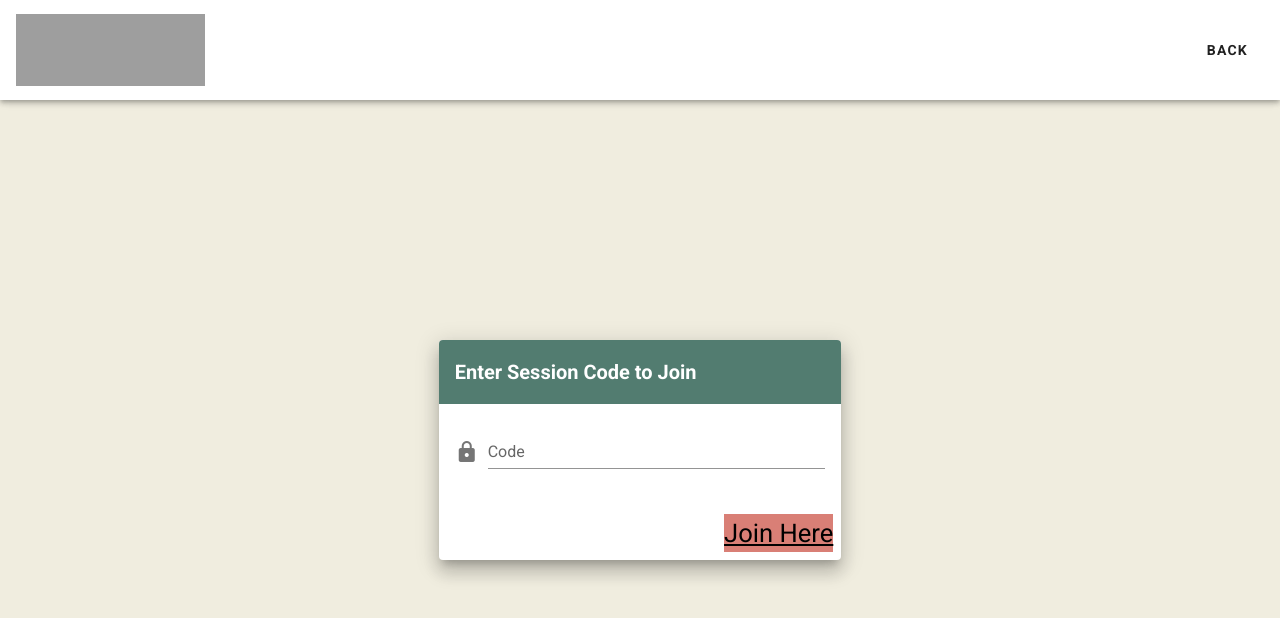
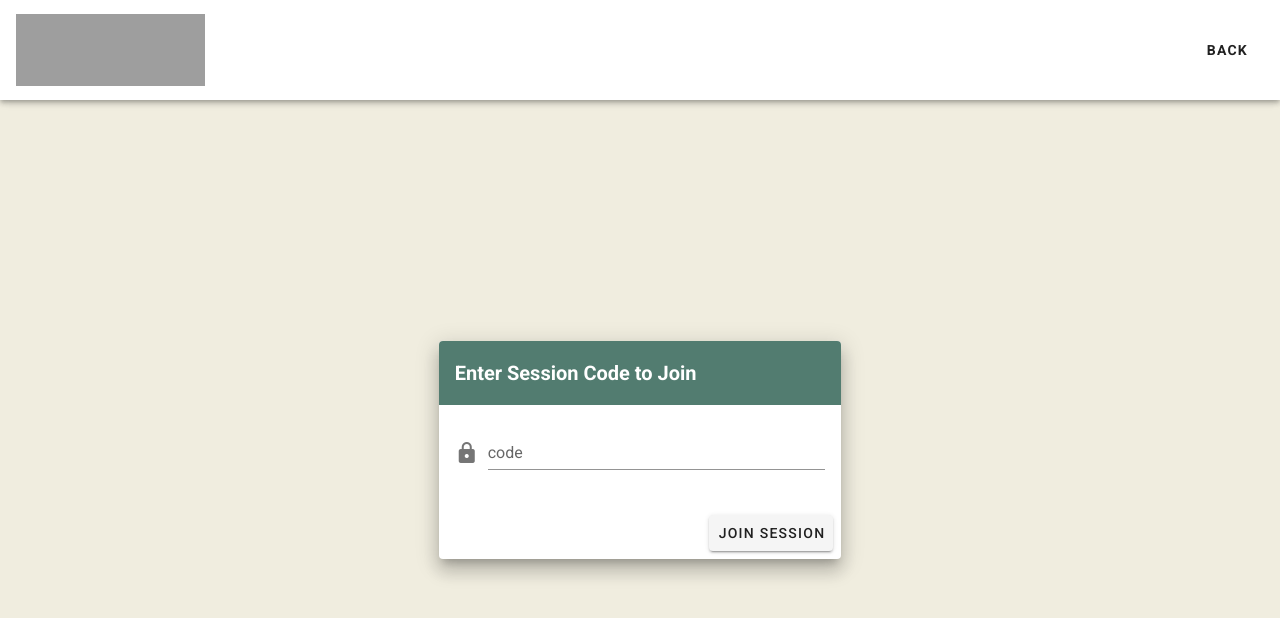
Before and after one commit to lyndonlzj/BrawlStars, a Vue app in the folder slm/: page /joincode in a window 1280 px wide. Shown: the top 618 px of the page. Built offline with nearby package versions, Linux system fonts and the light colour scheme; no server answers; sample sign-in values are in the browser's storage; grey boxes are pictures that could not be loaded.

Commit message:
Added join code function where check if code is found in database, if code found bring to sessionpage or else bring to not found page. Added buttons and beautify not found page.

```diff
--- a/slm/src/components/JoinCode.vue
+++ b/slm/src/components/JoinCode.vue
@@ -13,20 +13,20 @@
               <v-card-text>
                 <v-form>
                   <v-text-field
-                    id="Code"
-                    label="Code"
+                    id="code"
+                    label="code"
                     name="code"
                     type="text"
                     prepend-icon="mdi-lock"
-                    v-model="code"
+                    v-model="joincode"
                   />
                 </v-form>
               </v-card-text>
               <v-card-actions>
                 <v-spacer />
-                <router-link id="rl" :to="{name: 'sessionpage', params: {id: this.code}} ">
-                  Join Here
-                </router-link>
+                <v-btn id = "joinButton" @click.prevent="joinClick(joincode)">
+                  Join Session
+                </v-btn>
 
               </v-card-actions>
             </v-card>
@@ -40,17 +40,34 @@
 
 <script>
 import ToolbarEmptyLogo from '../layouts/ToolbarEmptyLogo'
-
+import database from "../firebase.js";
   export default {
     components: {
       ToolbarEmptyLogo,
     },
     data() {
       return {
-        code: "",
+        joincode: "",
       }
     },
     methods:{
+      joinClick(code) {
+        database.collection('modules').get().then((querySnapShot) =>{
+            //loop
+            let item = {}
+            querySnapShot.forEach(doc=>{
+                item = doc.data().sessions
+                for (let i=0; i < item.length; i++){
+                    if (item[i] == code) {
+                      this.$router.push({name: "sessionpage", params: {id: code}});
+                      break;
+                    }
+                }
+
+            });
+    })
+    this.$router.push({name: "not found"})
+      }
     }
   }
 </script>
--- a/slm/src/components/NotFound.vue
+++ b/slm/src/components/NotFound.vue
@@ -1,14 +1,50 @@
 
 <template>
 <v-app>
-  <Toolbar2></Toolbar2>
+  <div>
   <h1> Page not found!</h1>
- <router-link to="/dashboard">Back to Dashboard</router-link>
+  <v-btn id = "btn" @click.prevent = "dashboard">Back to Dashboard</v-btn>
+  <v-btn id ="btn" @click.prevent = "backjoincode">Back to Join Code</v-btn>
+  </div>
 </v-app>
 </template>
 
 <script>
   export default {
-
+    methods:{
+      dashboard() {
+        this.$router.push({name: "dashboard"});
+      },
+      backjoincode() {
+        this.$router.push({name: "joincode"});
+      }
+    }
   }
 </script>
+
+<style scoped>
+#btn {
+  display: inline-block;
+  width: 20%;
+  padding-left: 100px;
+  padding-right: 100px;
+}
+
+#rl{
+   background-color: #d97f76;
+   cursor: pointer;
+   color: black;
+   font-family: Roboto;
+
+ }
+ div {
+    height: 200px;
+    width: 700px;
+    text-align: center;
+    position: fixed;
+    top: 50%;
+    left: 50%;
+    margin-top: -100px;
+    margin-left: -350px;
+}
+</style>
--- a/slm/src/router.js
+++ b/slm/src/router.js
@@ -21,14 +21,14 @@ Vue.use(Router);
 let router = new Router({
     routes: [
         { path: '/', component: Home },
-        { path: '/dashboard', component: Dashboard, meta: { requiresAuth: true } },
+        { path: '/dashboard', component: Dashboard, name: 'dashboard', meta: { requiresAuth: true } },
         { path: '/login', component: Login, meta: { requiresGuest: true } },
         { path: '/signup', component: SignUp, meta: { requiresGuest: true } },
         { path: '/sessionpage', component: SessionPage, meta: { requiresAuth: true } },
         { path: '/about', component: About },
         { path: '/myaccount', component: MyAccount, meta: { requiresAuth: true } },
         { path: '/sessiontrial/', component: SessionTrial, props:true, name:'sessionpage', meta: { requiresAuth: true }},
-        { path: '/joincode', component: JoinCode, meta: { requiresAuth: true } },
+        { path: '/joincode', component: JoinCode, name:'joincode', meta: { requiresAuth: true } },
         { path: '/createsession', component: CreateSession, meta: { requiresAuth: true } },
         { path: '/askquestion', component: AskQuestion, meta: { requiresAuth: true } },
         { path: '/modsess', name: 'module',props: true,component: ModuleSessList, meta: { requiresAuth: true } },
```
